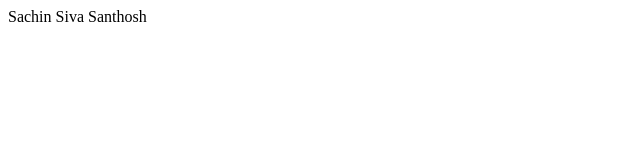
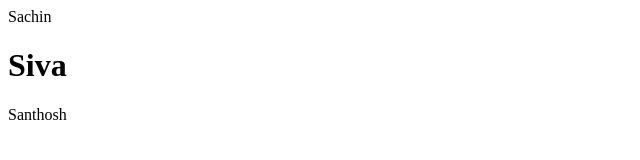
Before and after one commit to Siva-kumar-Thoti/OLA_Training, a plain HTML site: page index.html in a window 1280 px wide. Shown: the whole page, without its empty margins (0-640 px from the left). Drawn offline with Linux system fonts and the light colour scheme.

Commit message:
Eigth commit

```diff
--- a/index.html
+++ b/index.html
@@ -1,3 +1,3 @@
 Sachin
-<h>Siva</h>
+<h1>Siva</h1>
 Santhosh
```
